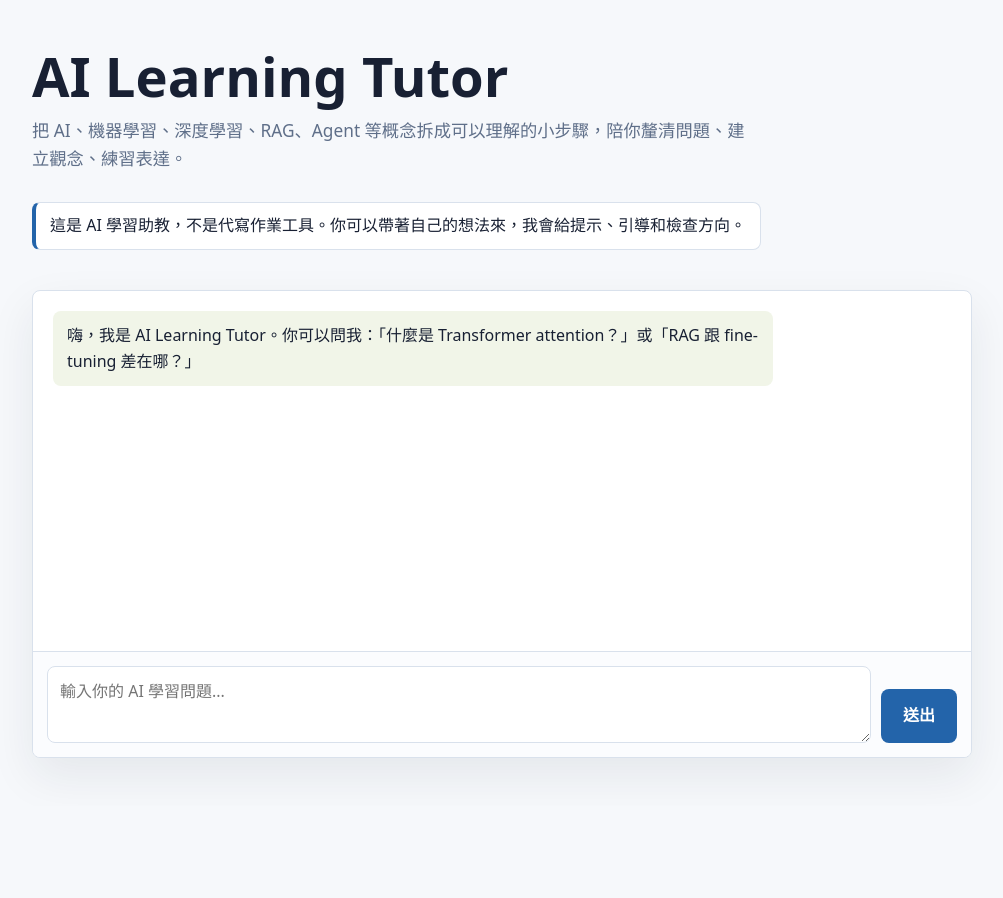
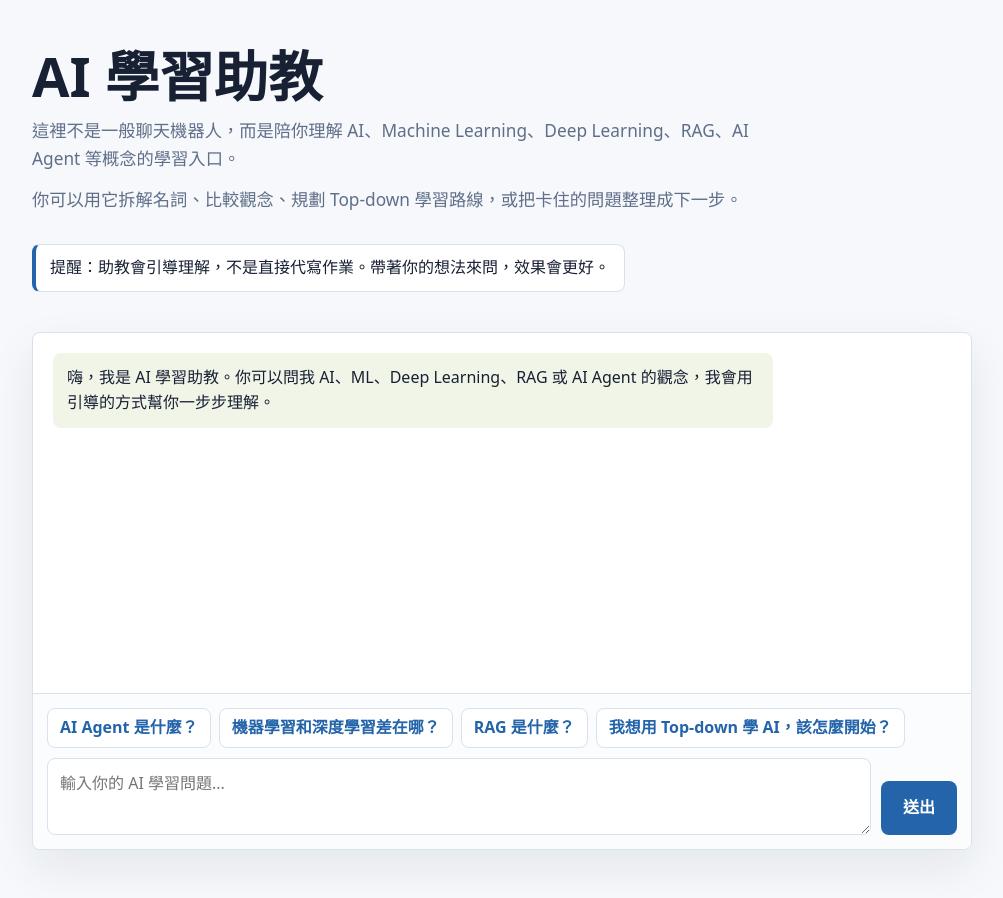
Before and after one commit to herb14919319/ai-learning-tutor, a Flask app: page / in a window 1280 px wide. Shown: the whole page, without its empty margins (138-1141 px from the left). Before the commit the page ends 764 px from the top, so only its background shows below. Run offline with Flask 3, Linux system fonts and the light colour scheme.

Commit message:
feat: improve AI Tutor web chat landing page UX

```diff
--- a/templates/index.html
+++ b/templates/index.html
@@ -112,6 +112,30 @@
         background: #fbfcfe;
       }
 
+      .quick-prompts {
+        grid-column: 1 / -1;
+        display: flex;
+        flex-wrap: wrap;
+        gap: 8px;
+      }
+
+      .quick-prompt {
+        min-height: 40px;
+        border: 1px solid var(--border);
+        border-radius: 8px;
+        padding: 0 12px;
+        background: #fff;
+        color: var(--accent);
+        font: inherit;
+        font-weight: 700;
+        cursor: pointer;
+      }
+
+      .quick-prompt:hover {
+        border-color: var(--accent);
+        background: #f4f8ff;
+      }
+
       textarea {
         width: 100%;
         min-height: 54px;
@@ -124,7 +148,7 @@
         font: inherit;
       }
 
-      button {
+      .send-button {
         align-self: end;
         min-height: 54px;
         border: 0;
@@ -137,7 +161,7 @@
         cursor: pointer;
       }
 
-      button:hover {
+      .send-button:hover {
         background: var(--accent-dark);
       }
 
@@ -152,11 +176,33 @@
           padding: 28px 0;
         }
 
+        .lead {
+          font-size: 1rem;
+        }
+
+        .messages {
+          min-height: 320px;
+          max-height: 58vh;
+          padding: 14px;
+        }
+
+        .message {
+          max-width: 100%;
+          padding: 12px;
+        }
+
         form {
+          grid-template-columns: 1fr;
+          padding: 12px;
+        }
+
+        .quick-prompts {
+          display: grid;
           grid-template-columns: 1fr;
         }
 
-        button {
+        .quick-prompt,
+        .send-button {
           width: 100%;
         }
       }
@@ -165,18 +211,25 @@
   <body>
     <main>
       <section class="intro" aria-labelledby="page-title">
-        <h1 id="page-title">AI Learning Tutor</h1>
-        <p class="lead">把 AI、機器學習、深度學習、RAG、Agent 等概念拆成可以理解的小步驟，陪你釐清問題、建立觀念、練習表達。</p>
-        <p class="note">這是 AI 學習助教，不是代寫作業工具。你可以帶著自己的想法來，我會給提示、引導和檢查方向。</p>
+        <h1 id="page-title">AI 學習助教</h1>
+        <p class="lead">這裡不是一般聊天機器人，而是陪你理解 AI、Machine Learning、Deep Learning、RAG、AI Agent 等概念的學習入口。</p>
+        <p class="lead">你可以用它拆解名詞、比較觀念、規劃 Top-down 學習路線，或把卡住的問題整理成下一步。</p>
+        <p class="note">提醒：助教會引導理解，不是直接代寫作業。帶著你的想法來問，效果會更好。</p>
       </section>
 
       <section class="chat-shell" aria-label="AI Learning Tutor chat">
         <div id="messages" class="messages" aria-live="polite">
-          <div class="message assistant">嗨，我是 AI Learning Tutor。你可以問我：「什麼是 Transformer attention？」或「RAG 跟 fine-tuning 差在哪？」</div>
+          <div class="message assistant">嗨，我是 AI 學習助教。你可以問我 AI、ML、Deep Learning、RAG 或 AI Agent 的觀念，我會用引導的方式幫你一步步理解。</div>
         </div>
         <form id="chat-form">
+          <div class="quick-prompts" aria-label="快速問題">
+            <button class="quick-prompt" type="button">AI Agent 是什麼？</button>
+            <button class="quick-prompt" type="button">機器學習和深度學習差在哪？</button>
+            <button class="quick-prompt" type="button">RAG 是什麼？</button>
+            <button class="quick-prompt" type="button">我想用 Top-down 學 AI，該怎麼開始？</button>
+          </div>
           <textarea id="message-input" name="message" placeholder="輸入你的 AI 學習問題..." required></textarea>
-          <button id="send-button" type="submit">送出</button>
+          <button id="send-button" class="send-button" type="submit">送出</button>
         </form>
       </section>
     </main>
@@ -186,6 +239,8 @@
       const input = document.querySelector("#message-input");
       const button = document.querySelector("#send-button");
       const messages = document.querySelector("#messages");
+      const quickPrompts = document.querySelectorAll(".quick-prompt");
+      let isSubmitting = false;
 
       function appendMessage(text, role) {
         const bubble = document.createElement("div");
@@ -196,8 +251,19 @@
         return bubble;
       }
 
+      quickPrompts.forEach((promptButton) => {
+        promptButton.addEventListener("click", () => {
+          input.value = promptButton.textContent;
+          input.focus();
+        });
+      });
+
       form.addEventListener("submit", async (event) => {
         event.preventDefault();
+        if (isSubmitting) {
+          return;
+        }
+
         const message = input.value.trim();
         if (!message) {
           return;
@@ -206,8 +272,14 @@
         appendMessage(message, "user");
         input.value = "";
         input.focus();
+        isSubmitting = true;
         button.disabled = true;
-        const thinking = appendMessage("思考中...", "assistant");
+        button.textContent = "整理中...";
+        form.setAttribute("aria-busy", "true");
+        quickPrompts.forEach((promptButton) => {
+          promptButton.disabled = true;
+        });
+        const thinking = appendMessage("助教正在整理答案...", "assistant");
 
         try {
           const response = await fetch("/web-chat", {
@@ -216,13 +288,27 @@
             body: JSON.stringify({message, user_id: "web-demo"}),
           });
           const data = await response.json().catch(() => ({}));
-          thinking.textContent = data.reply || "我剛剛沒有順利產生回答，請換個問法再試一次。";
-          thinking.classList.toggle("error", !response.ok);
+          if (!response.ok) {
+            console.error("Web chat request failed", {status: response.status, data});
+            thinking.textContent = "助教剛剛有點卡住，請稍後再試一次。";
+            thinking.classList.add("error");
+            return;
+          }
+
+          thinking.textContent = data.reply || "助教剛剛有點卡住，請稍後再試一次。";
+          thinking.classList.toggle("error", !data.reply);
         } catch (error) {
-          thinking.textContent = "目前連線不太順，請稍後再試一次。";
+          console.error("Web chat request error", error);
+          thinking.textContent = "助教剛剛有點卡住，請稍後再試一次。";
           thinking.classList.add("error");
         } finally {
+          isSubmitting = false;
           button.disabled = false;
+          button.textContent = "送出";
+          form.removeAttribute("aria-busy");
+          quickPrompts.forEach((promptButton) => {
+            promptButton.disabled = false;
+          });
         }
       });
     </script>
```
Also changed, not shown: tests/test_agent.py (+5 -2 lines).
